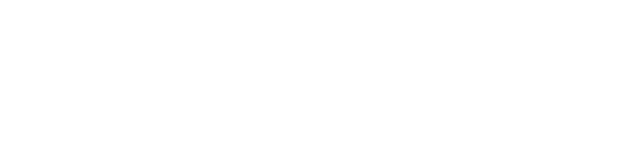
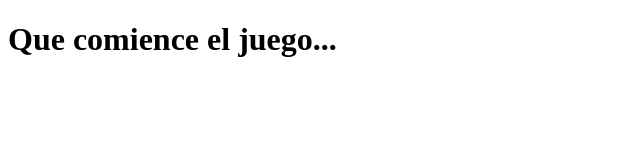
Before and after one commit to andreshosch/texurnetWeb, a plain HTML site: page index.html in a window 1280 px wide. Shown: the whole page, without its empty margins (0-640 px from the left). Drawn offline with Linux system fonts and the light colour scheme.

Commit message:
Prueba rama Cristian

```diff
--- a/index.html
+++ b/index.html
@@ -6,6 +6,8 @@
     <title>Document</title>
 </head>
 <body>
-
+    <h1>
+        Que comience el juego...
+    </h1>
 </body>
 </html>
```
